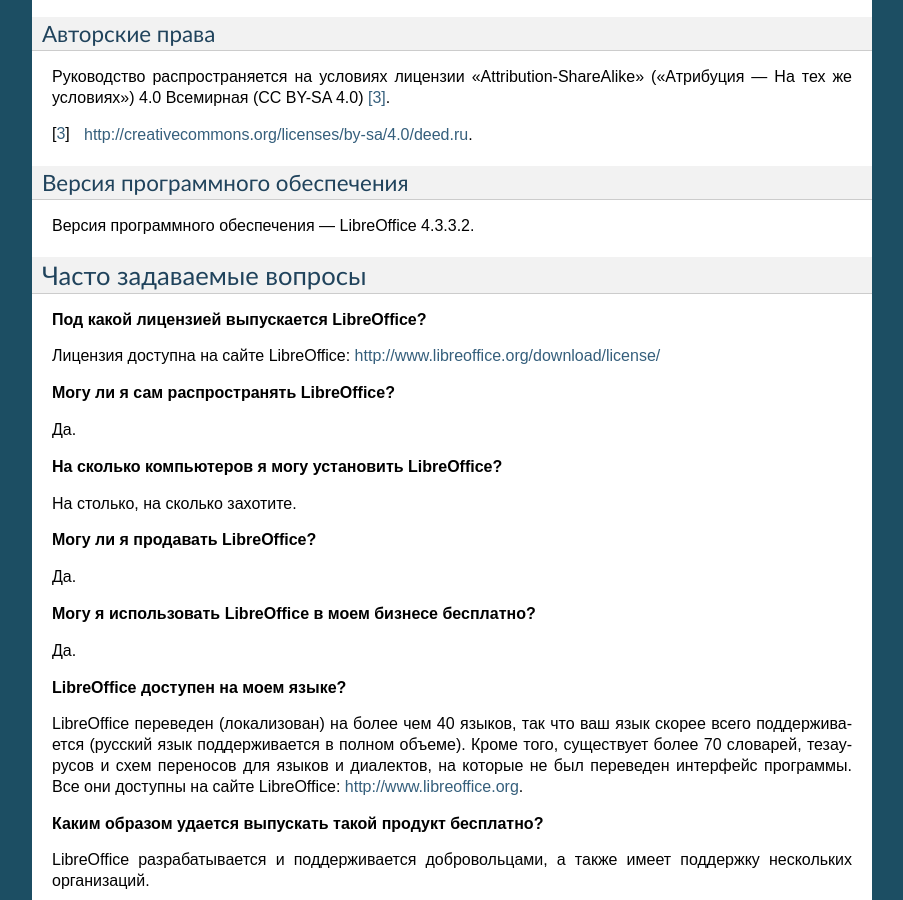
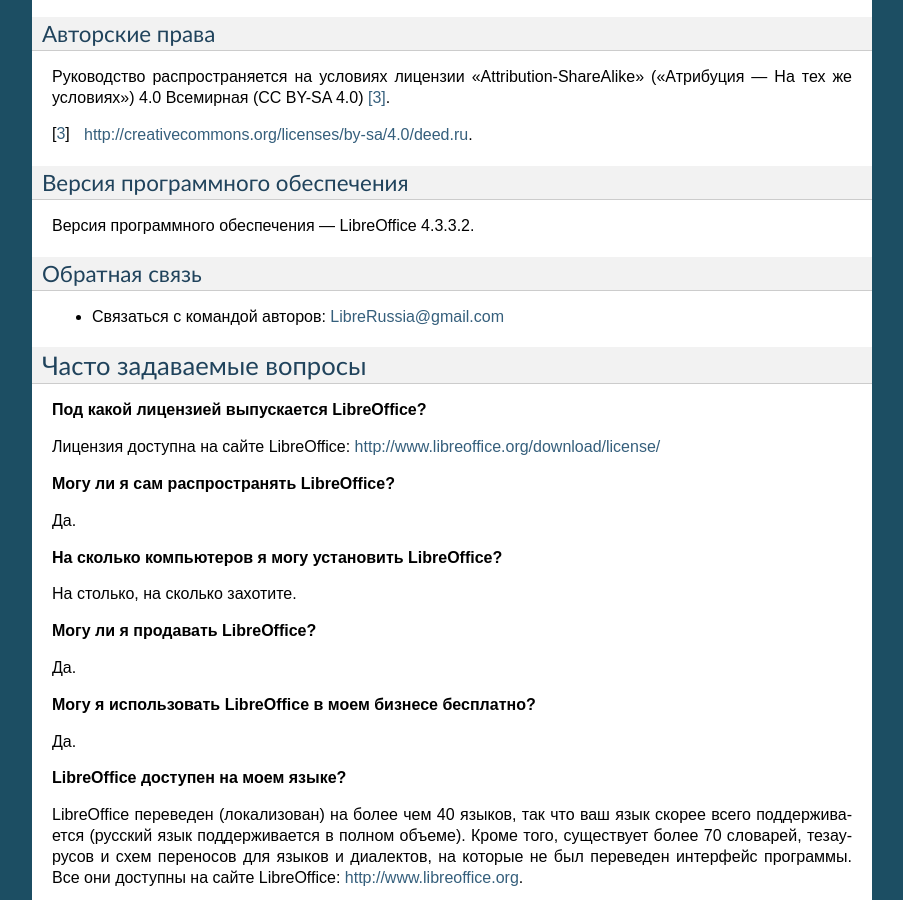
Before and after one commit to LibreRussia/libreoffice-gettingstarted, a Sphinx documentation site: the page built from docs/preface.rst, in a window 1280 px wide and 900 px high, scrolled down 4701 px. Shown: the whole window, without its empty margins (198-1101 px from the left). Built offline with Sphinx 7.4.7, drawn with Linux system fonts in a browser that asks for light colours; formulas are drawn with MathJax 3.

Commit message:
Update preface.rst
Добавил обратную связь

```diff
--- a/docs/preface.rst
+++ b/docs/preface.rst
@@ -196,6 +196,10 @@ LibreOffice доступен в операционных системах Linux,
 
 Версия программного обеспечения — LibreOffice 4.3.3.2.
 
+Обратная связь
+~~~~~~~~~~~~~~
+
+* Связаться с командой авторов: LibreRussia@gmail.com
 
 Часто задаваемые вопросы
 ------------------------
```
